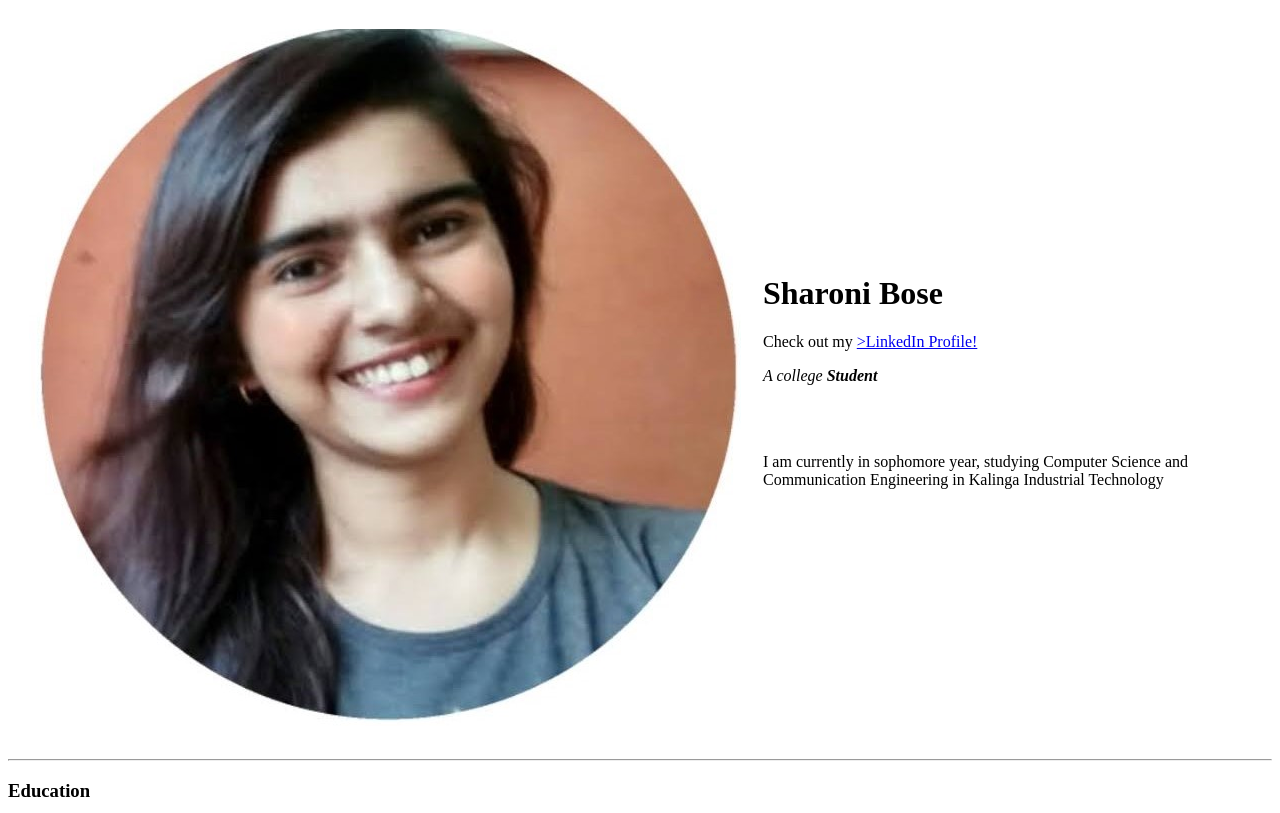
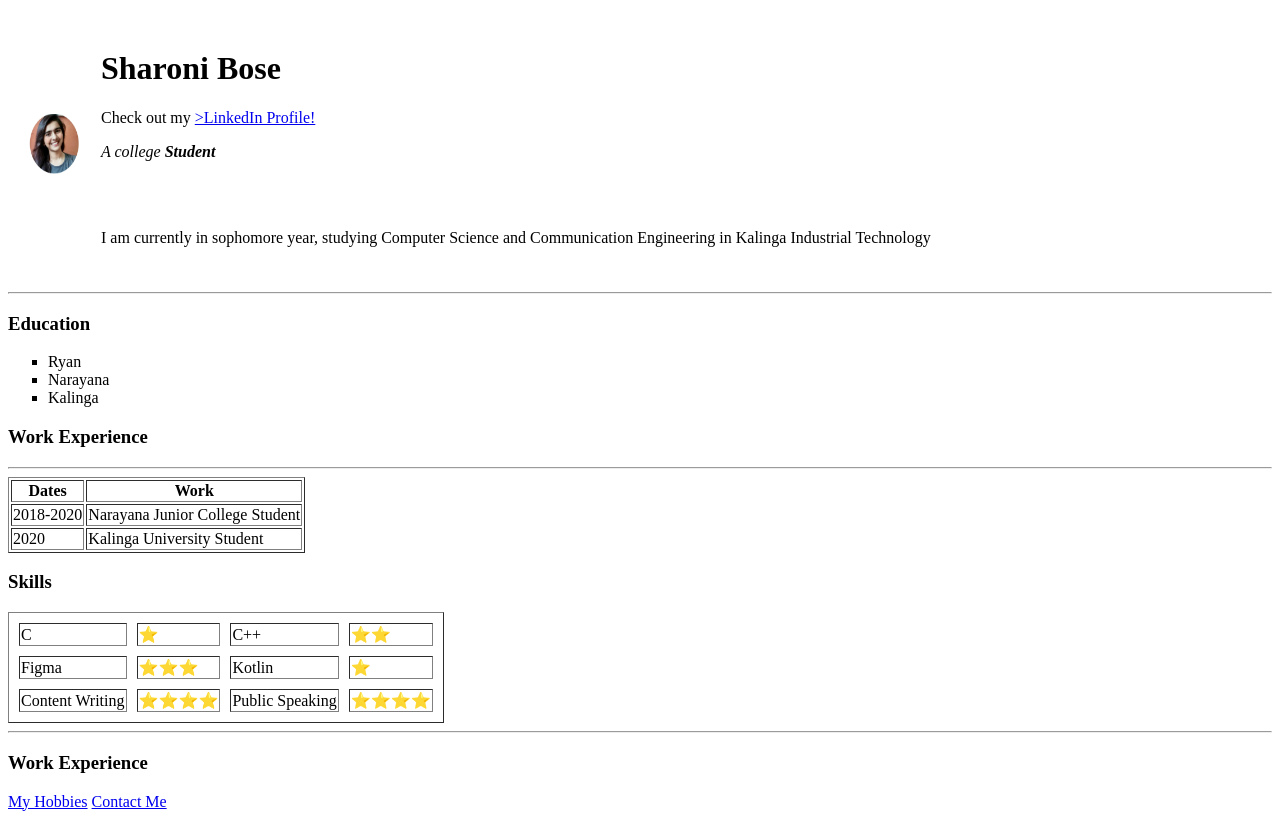
Before and after one commit to sharonibose/CV, a plain HTML site: page index.html in a window 1280 px wide. Shown: the top 813 px of the page. Drawn offline with Linux system fonts and the light colour scheme.

Commit message:
Change image dimensions

```diff
--- a/index.html
+++ b/index.html
@@ -9,7 +9,7 @@
 <body>
   <table cellspacing="20">
     <tr>
-      <td><img src="images/Me.jpg" alt="Sharoni's Profile Picture"></td>
+      <td><img src="images/Me.jpg" width="50" height="60" alt="Sharoni's Profile Picture"></td>
       <td><h1>Sharoni Bose</h1>
       Check out my <a href="https://www.linkedin.com/in/sharoni-bose-/">>LinkedIn Profile!</a>
       <p>
```
